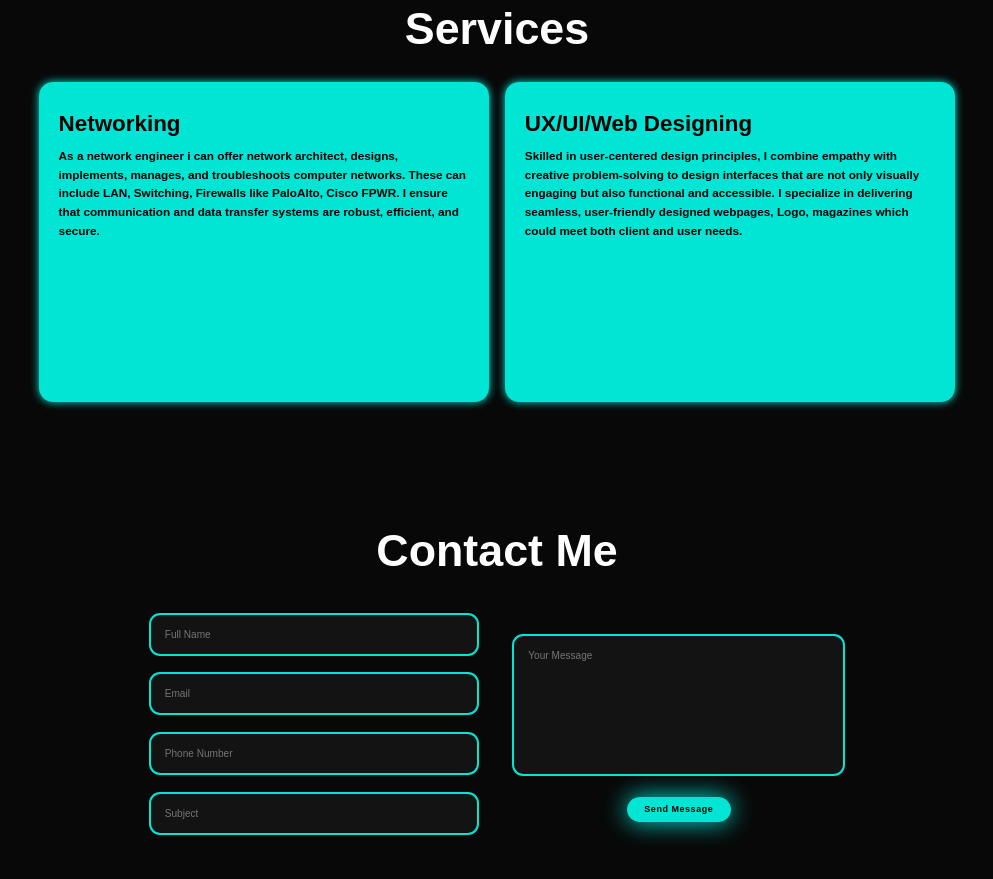
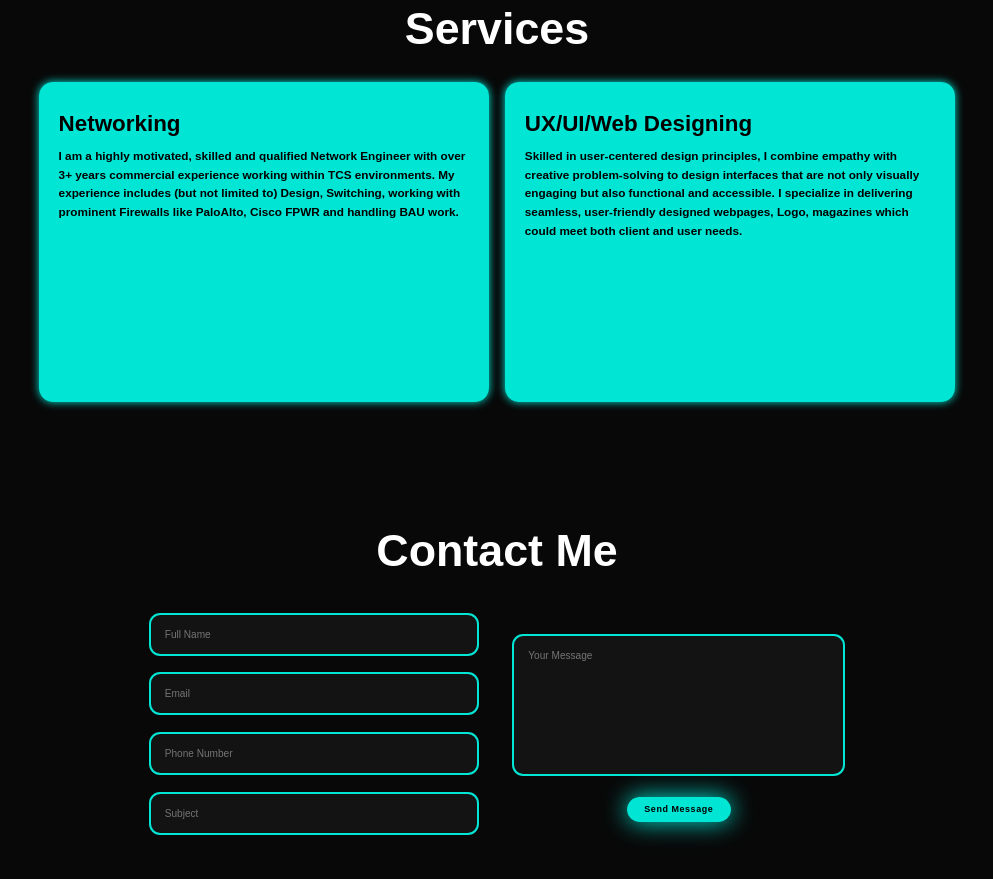
Before and after one commit to Thouheer/My-Portfolio, a plain HTML site: page index.html in a window 1280 px wide. Shown: the part 7546-8425 px from the top of the page, without its empty margins (143-1136 px from the left). Drawn offline with nearby package versions, Linux system fonts and the light colour scheme.

Commit message:
Update index.html

```diff
--- a/index.html
+++ b/index.html
@@ -100,7 +100,8 @@
                                 <div class="service-box">
                                 <div class="service-info">
                                 <h4>Networking</h4>
-                                <p>As a network engineer i can offer network architect, designs, implements, manages, and troubleshoots computer networks. These can include LAN, Switching, Firewalls like PaloAlto, Cisco FPWR. I ensure that communication and data transfer systems are robust, efficient, and secure.</p>
+                                <p>I am a highly motivated, skilled and qualified Network Engineer with over 3+ years commercial experience working within TCS environments. My experience includes (but not limited to) Design, Switching, working with prominent Firewalls like PaloAlto, Cisco FPWR and handling BAU work.
+</p>
                                 </div>
                                 </div>
 
```
